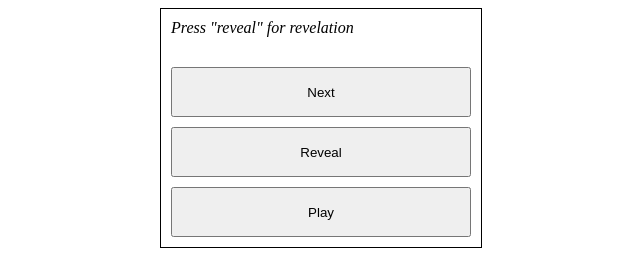
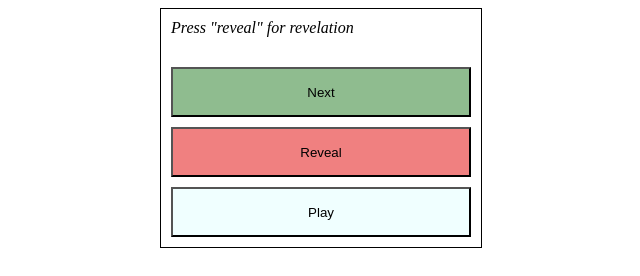
Before and after one commit to mristin/tone-training, a website built with Parcel: page src/index.html in a window 1280 px wide. Shown: the whole page, without its empty margins (319-959 px from the left). Built offline with nearby package versions, Linux system fonts and the light colour scheme.

Commit message:
Add colors to buttons (#3)

```diff
--- a/src/base.css
+++ b/src/base.css
@@ -12,9 +12,19 @@
 .control-button {
     width: 100%;
     height: 50px;
+    cursor: pointer;
 }
 
 #reveal {
     margin-top: 10px;
     margin-bottom: 10px;
+    background-color: lightcoral;
 }
+
+#play {
+    background-color: azure;
+}
+
+#next {
+    background-color: darkseagreen;
+}
```
